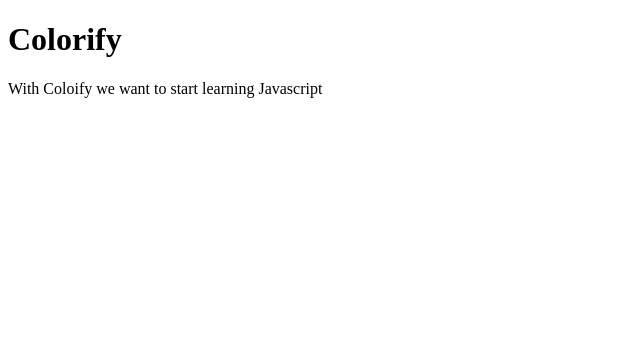
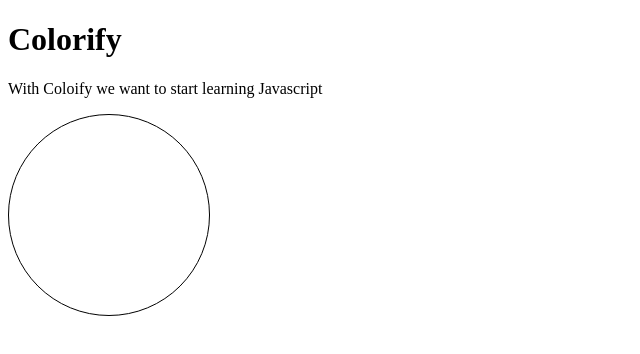
Before and after one commit to tlchan668/Colorify, a plain HTML site: page index.html in a window 1280 px wide. Shown: the whole page, without its empty margins (0-640 px from the left). Drawn offline with Linux system fonts and the light colour scheme.

Commit message:
added circle

```diff
--- a/Index.css
+++ b/Index.css
@@ -0,0 +1,6 @@
+.circle {
+    border: 1px solid #000000;
+    width: 200px;
+    height: 200px;
+    border-radius: 50%;
+}
--- a/index.html
+++ b/index.html
@@ -4,6 +4,7 @@
     <meta charset="UTF-8">
     <meta http-equiv="X-UA-Compatible" content="IE=edge">
     <meta name="viewport" content="width=device-width, initial-scale=1.0">
+    <link rel="stylesheet" href="./index.css">
     <title>Colorify</title>
 </head>
 <body>
@@ -13,6 +14,9 @@
    <p class="subheading">
     With Coloify we want to start learning Javascript
    </p>
+   <div class="circle" id="circleID">
+
+   </div>
 
 </body>
 </html>
```
